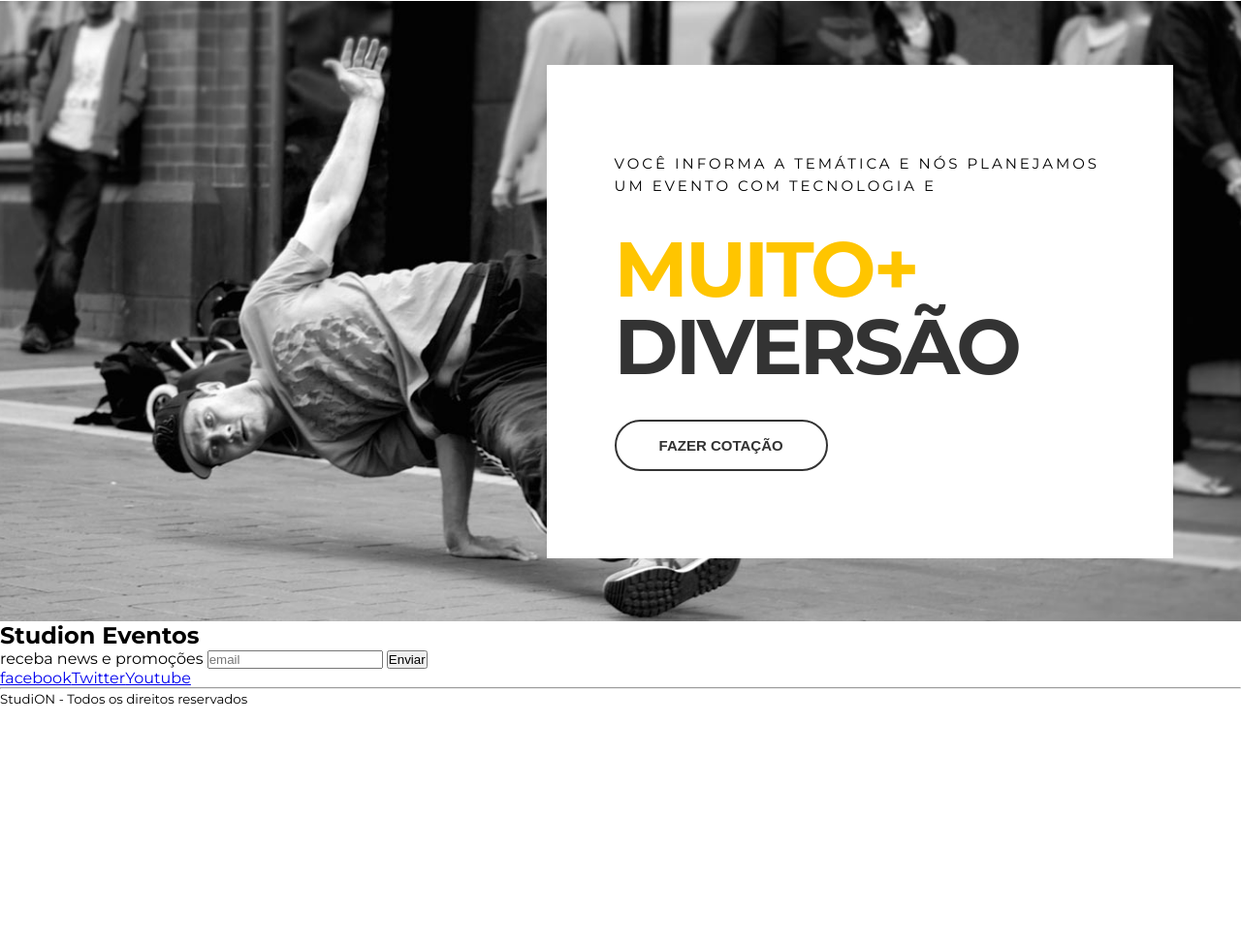
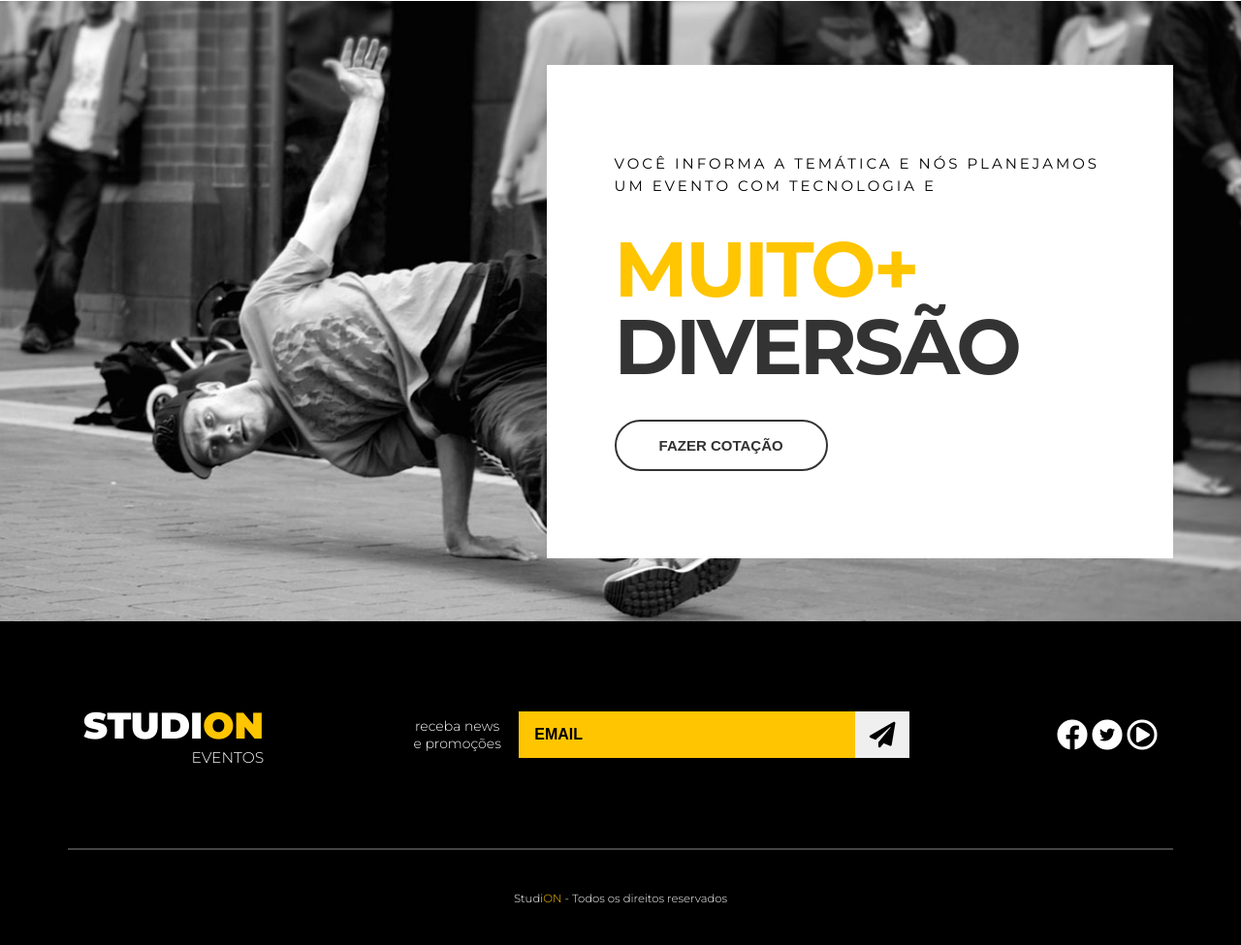
Before and after one commit to TiagoHBezerra/Studion, a website: page src/index.html in a window 1280 px wide. Shown: the part 1606-2581 px from the top of the page at 97% size. Before the commit the page ends 2336 px from the top, so only its background shows below. Drawn offline with Linux system fonts and the light colour scheme.

Commit message:
feat(footer): footer finalized

```diff
--- a/src/index.html
+++ b/src/index.html
@@ -1,16 +1,14 @@
 <!DOCTYPE html>
 <html lang="pt-BR">
-
   <head>
     <meta charset="UTF-8" />
     <meta http-equiv="X-UA-Compatible" content="IE=edge" />
     <meta name="viewport" content="width=device-width, initial-scale=1.0" />
-  <link rel="stylesheet" href="style.css">
+    <link rel="stylesheet" href="style.css" />
     <title>Studion</title>
   </head>
 
   <body>
-
     <nav class="navbar">
       <div class="container navbar__container">
         <div class="logo">
@@ -40,12 +38,18 @@
     </nav>
 
     <header>
-
       <div id="slider">
         <div class="slide">
-        <img class="slide__background-image" src="./images/banner.jpg" alt="Studion Banner">
+          <img
+            class="slide__background-image"
+            src="./images/banner.jpg"
+            alt="Studion Banner"
+          />
           <div class="slide__copy">
-          <h6><span class="copy--primary">Próximo evento</span> - Dia 25 de setembro às 19h</h6>
+            <h6>
+              <span class="copy--primary">Próximo evento</span> - Dia 25 de
+              setembro às 19h
+            </h6>
             <h2>
               <span class="copy--primary">Creative</span>
               Minds
@@ -54,11 +58,9 @@
           </div>
         </div>
       </div>
-
     </header>
 
     <main>
-
       <section id="counter">
         <ul class="container counter__container">
           <li>
@@ -83,7 +85,11 @@
       </section>
 
       <section class="container institutional">
-      <img class="institutional__image" src="images/institutional.jpg" alt="Studion institutional">
+        <img
+          class="institutional__image"
+          src="images/institutional.jpg"
+          alt="Studion institutional"
+        />
         <div class="institutional__copy">
           <h6>Fazemos seu evento acontecer</h6>
           <h4>Lorem ipsum dolor sit amet consectetur adipisicing elit.</h4>
@@ -99,38 +105,64 @@
       <section class="quote">
         <div class="container quote__container">
           <div class="quote__copy">
-          <h6>Você informa a temática e nós planejamos um evento com tecnologia e</h6>
+            <h6>
+              Você informa a temática e nós planejamos um evento com tecnologia
+              e
+            </h6>
             <h2>
-            <span class="copy--primary">
-              Muito+
-            </span>
+              <span class="copy--primary"> Muito+ </span>
               diversão
             </h2>
             <button class="btn btn--quote">Fazer Cotação</button>
           </div>
         </div>
       </section>
-
     </main>
 
-  <footer>
-    <h2>
-      Studi<span>on</span>
-      <span>Eventos</span>
+    <footer class="footer">
+      <div class="container footer__container">
+        <h2 class="logo-studion">
+          Studi<span class="copy--primary">on</span>
+          <span class="logo-studion__subtitle">Eventos</span>
         </h2>
-    <form>
-      <label>receba news e promoções</label>
-      <input type="email" placeholder="email">
-      <button type="submit">Enviar</button>
+        <form class="footer__form">
+          <label for="email">receba news e promoções</label>
+          <fieldset>
+            <input id="email" type="email" placeholder="email" />
+            <button type="submit">
+              <i class="fas fa-paper-plane fa-2x"></i>
+            </button>
+          </fieldset>
         </form>
-    <ul>
-      <li><a href="https://facebook.com" target="_blank">facebook</li></a>
-      <li><a href="https://Twitter.com" target="_blank">Twitter</li></a>
-      <li><a href="https://youtube.com" target="_blank">Youtube</li></a>
+        <ul class="footer__social">
+          <li>
+            <a href="https://facebook.com" target="_blank">
+              <i class="fab fa-facebook fa-2x"></i>
+            </a>
+          </li>
+          <li>
+            <a href="https://Twitter.com" target="_blank">
+              <span class="fa-stack">
+                <i class="fas fa-circle fa-stack-2x"></i>
+                <i class="fab fa-twitter fa-stack-1x fa-inverse"></i>
+              </span>
+            </a>
+          </li>
+          <li>
+            <a href="https://youtube.com" target="_blank">
+              <i class="far fa-play-circle fa-2x"></i>
+            </a>
+          </li>
         </ul>
-    <hr>
-    <p><small>Studi<span>ON</span> - Todos os direitos reservados</small></p>
+      </div>
+      <div class="container footer__end">
+        <p>
+          <small
+            >Studi<span class="copy--primary">ON</span>
+            - Todos os direitos reservados
+          </small>
+        </p>
+      </div>
     </footer>
   </body>
-
 </html>
--- a/src/style.css
+++ b/src/style.css
@@ -1,4 +1,5 @@
 @import url("https://fonts.googleapis.com/css2?family=Montserrat:wght@300;400;500;700;900&family=Roboto&display=swap");
+@import url(https://cdnjs.cloudflare.com/ajax/libs/font-awesome/5.15.4/css/all.min.css);
 
 * {
   box-sizing: border-box;
@@ -27,7 +28,7 @@ footer {
 .container {
   max-width: 1140px;
   margin: auto;
-  /*border: 5px solid rgb(179, 26, 26);*/ /*Borda para visualização da caixa container*/
+  /*border: 1px solid rgb(179, 26, 26);*/ /*Borda para visualização da caixa container*/
 }
 
 ul {
@@ -86,6 +87,7 @@ ul {
   font-weight: 300;
   text-align: right;
   text-transform: uppercase;
+  display: block;
 }
 
 .copy--primary {
@@ -274,3 +276,96 @@ ul {
   color: #fff;
   background: var(--color-primary);
   box-shadow: 0 1rem 1rem #0006;
+}
+
+.footer {
+  background-color: #000;
+  color: #fff;
+}
+
+.footer__container {
+  display: grid;
+  grid-template-columns: repeat(3, auto);
+  align-items: center;
+  padding: 5.25rem 1rem;
+}
+
+.footer .logo-studion {
+  justify-self: start;
+}
+
+.footer__form {
+  display: grid;
+  place-items: center;
+  grid-template-columns: 9ch auto;
+  gap: 1rem;
+}
+
+.footer__form label {
+  font-size: 0.875rem;
+  font-weight: 300;
+  text-align: center;
+}
+
+.footer__form fieldset {
+  border: unset;
+  width: 100%;
+}
+
+.footer__form input {
+  width: calc(100% - 3.5rem);
+  background-color: var(--color-primary);
+  border: unset;
+  height: 3rem;
+  padding: 1rem;
+  font-size: 1rem;
+  font-weight: 700;
+  text-transform: uppercase;
+}
+
+.footer__form input::placeholder {
+  color: #000;
+}
+
+.footer__form input:focus {
+  outline: unset;
+}
+
+.footer__form button {
+  border: unset;
+  height: 3rem;
+  width: 3.5rem;
+  position: absolute;
+  float: right;
+  cursor: pointer;
+  transition: 0.5s all ease;
+}
+
+.footer__form button:hover {
+  background-color: var(--color-copy);
+  color: #fff;
+}
+
+.footer__social {
+  justify-self: end;
+}
+
+.footer__social a,
+.footer__social a:visited,
+.footer__social a:active {
+  color: #fff;
+}
+
+.footer__social a .fa-twitter,
+.footer__social a .fa-twitter:visited,
+.footer__social a .fa-twitter:active {
+  color: #000;
+}
+
+.footer__end {
+  border-top: 2px solid #fff4;
+  text-align: center;
+  font-size: 0.875rem;
+  font-weight: 300;
+  padding: 2.5rem 0;
+}
```
Lines whose indentation alone changed are shown as unchanged.
